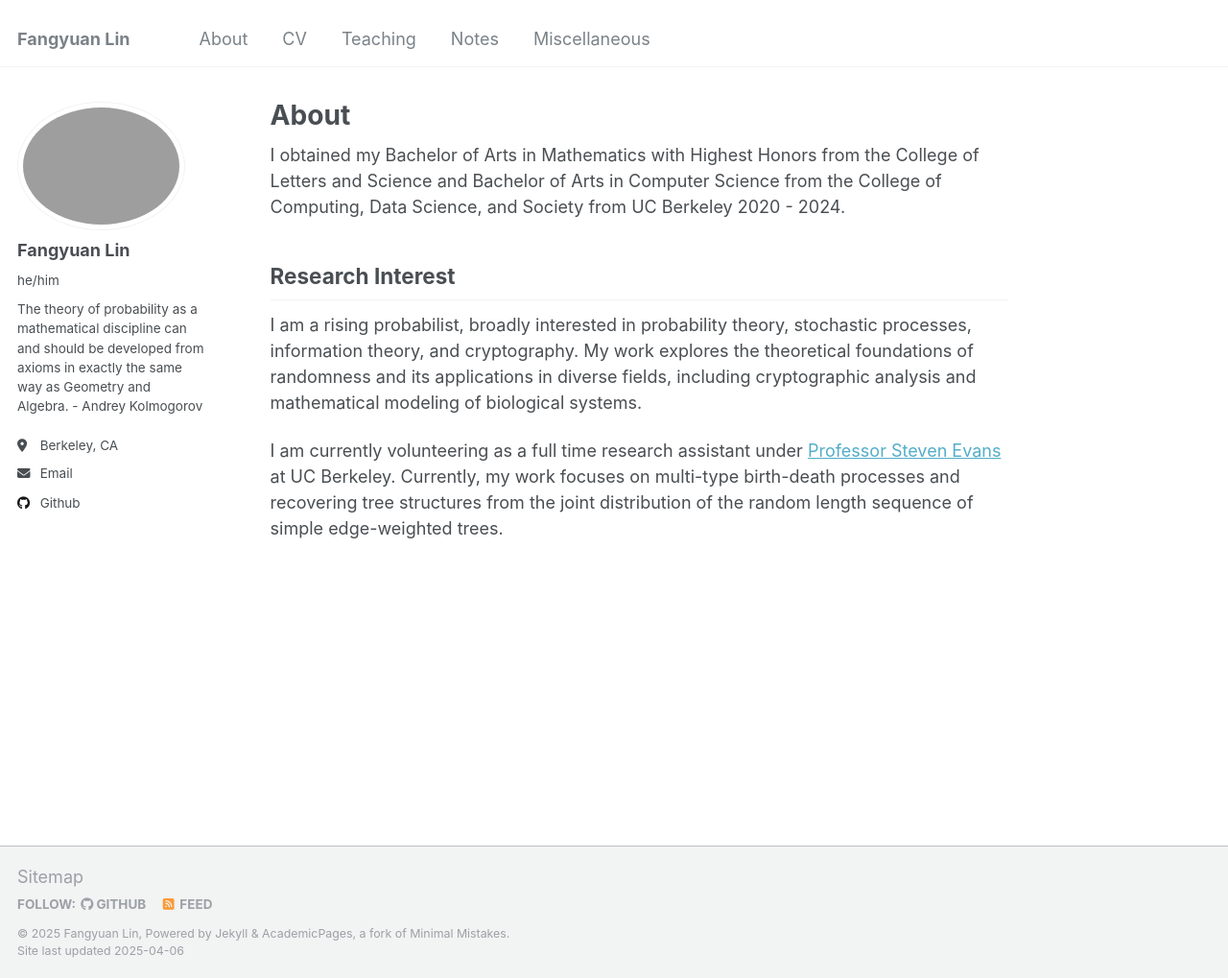
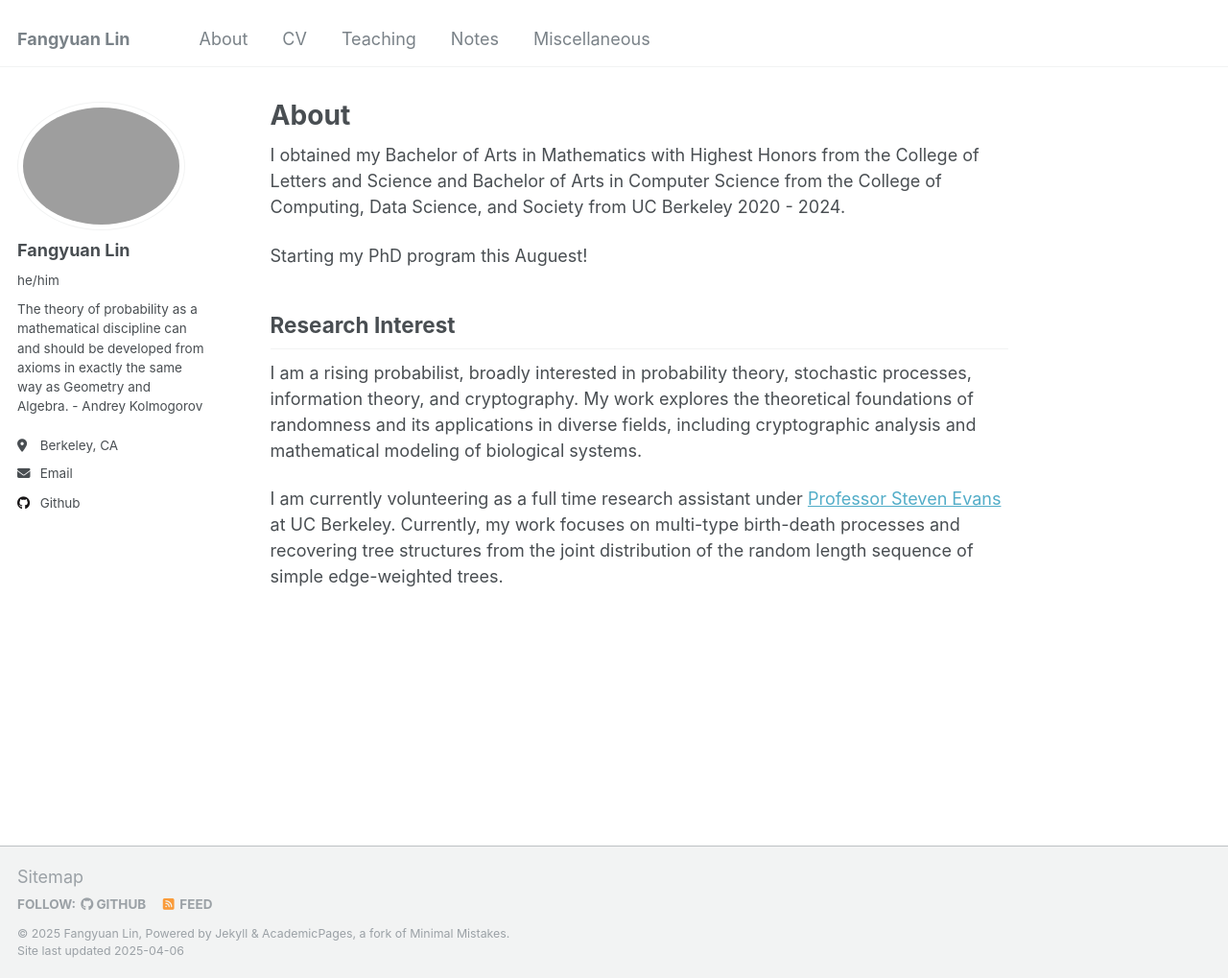
Before and after one commit to hongyingjia618/hongyingjia618.github.io, a Jekyll site: the page built from _pages/about.md, in a window 1280 px wide and 1019 px high. Shown: the whole window at 96% size. Built offline with Jekyll 4.4.1, drawn with Linux system fonts in a browser that asks for light colours.

Commit message:
Update about.md

```diff
--- a/_pages/about.md
+++ b/_pages/about.md
@@ -9,6 +9,8 @@ redirect_from:
 
 I obtained my Bachelor of Arts in Mathematics with Highest Honors from the College of Letters and Science and Bachelor of Arts in Computer Science from the College of Computing, Data Science, and Society from UC Berkeley 2020 - 2024.
 
+Starting my PhD program this Auguest!
+
 ## Research Interest
 
 I am a rising probabilist, broadly interested in probability theory, stochastic processes, information theory, and cryptography. My work explores the theoretical foundations of randomness and its applications in diverse fields, including cryptographic analysis and mathematical modeling of biological systems.
```
